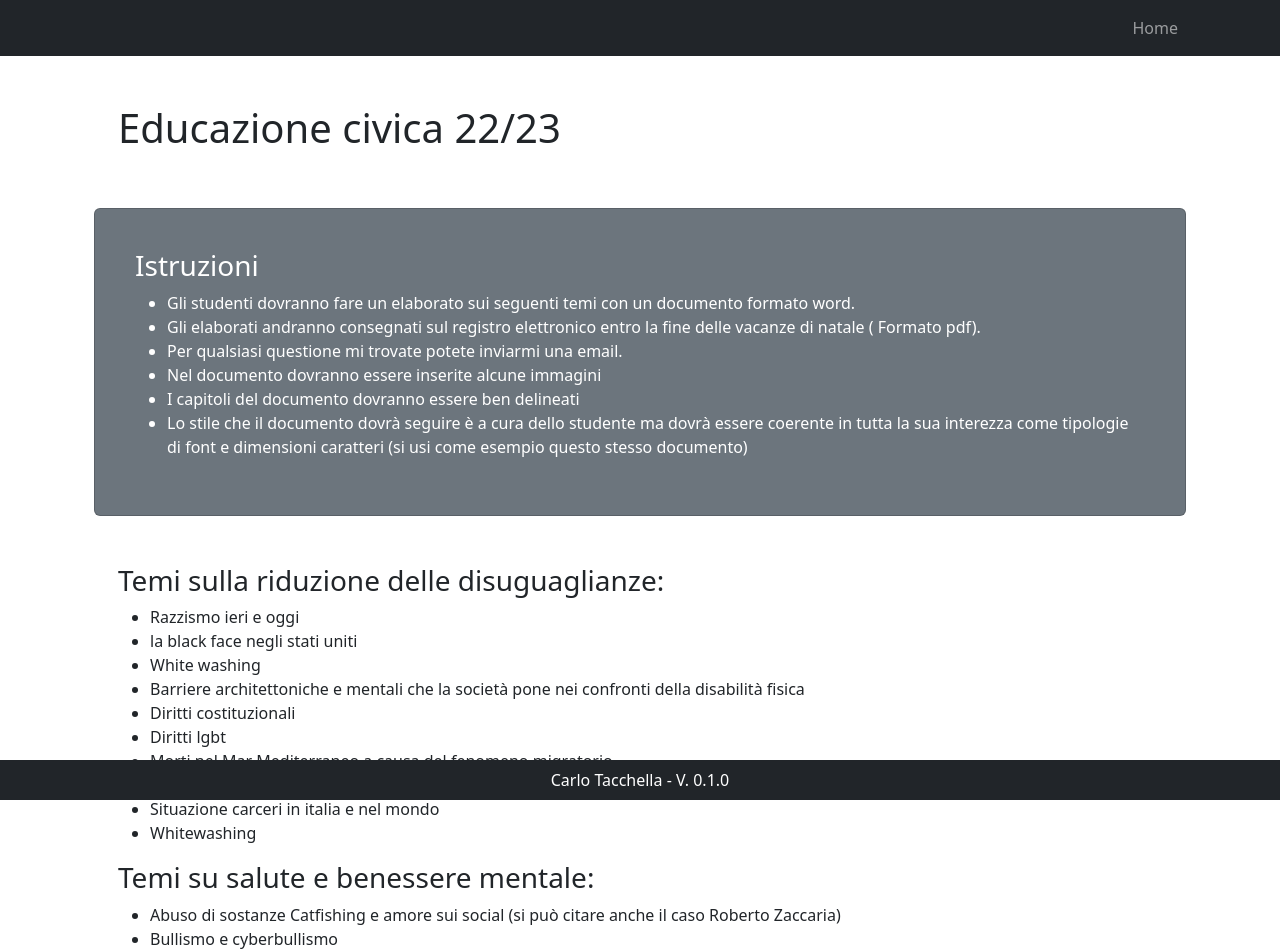
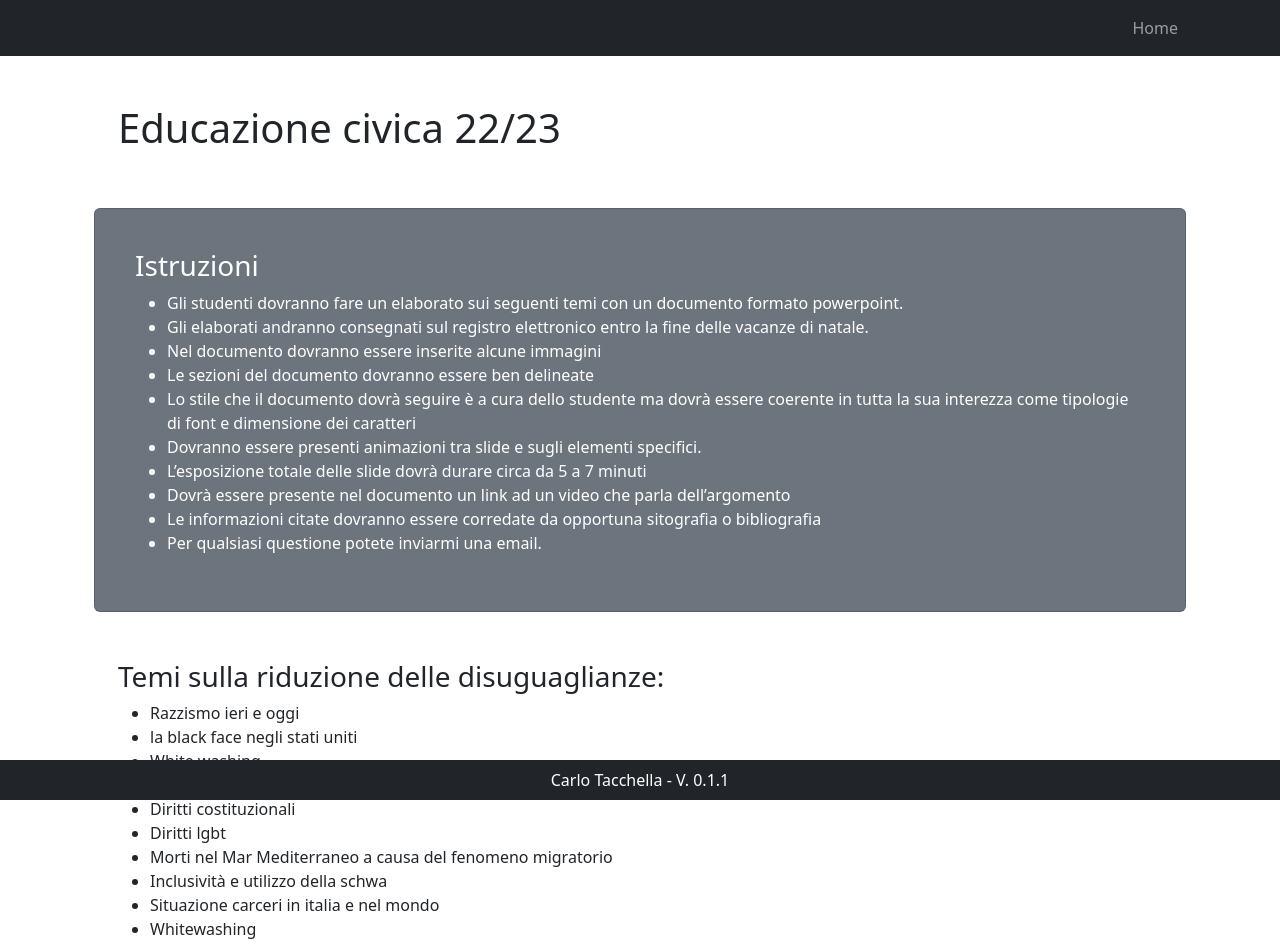
Before and after one commit to taccarlo/my_website, a React (Create React App) app: page /didattica/edCivica in a window 1280 px wide. Shown: the top 952 px of the page. Built offline with nearby package versions, Linux system fonts and the light colour scheme.

Commit message:
ed civica consegna

```diff
--- a/package.json
+++ b/package.json
@@ -1,6 +1,6 @@
 {
   "name": "Carlo Tacchella",
-  "version": "0.1.0",
+  "version": "0.1.1",
   "private": true,
   "dependencies": {
     "@testing-library/jest-dom": "^5.17.0",
--- a/src/components/pages/edCivica.js
+++ b/src/components/pages/edCivica.js
@@ -21,28 +21,40 @@ function EdCivica() {
                 <ul>
                   <li>
                     Gli studenti dovranno fare un elaborato sui seguenti temi
-                    con un documento formato word.
+                    con un documento formato powerpoint.
                   </li>
                   <li>
                     Gli elaborati andranno consegnati sul registro elettronico
-                    entro la fine delle vacanze di natale ( Formato pdf).
-                  </li>
-                  <li>
-                    Per qualsiasi questione mi trovate potete inviarmi una
-                    email.
+                    entro la fine delle vacanze di natale.
                   </li>
                   <li>
                     Nel documento dovranno essere inserite alcune immagini
                   </li>
                   <li>
-                    I capitoli del documento dovranno essere ben delineati
+                    Le sezioni del documento dovranno essere ben delineate
                   </li>
                   <li>
                     Lo stile che il documento dovrà seguire è a cura dello
                     studente ma dovrà essere coerente in tutta la sua interezza
-                    come tipologie di font e dimensioni caratteri (si usi come
-                    esempio questo stesso documento)
+                    come tipologie di font e dimensione dei caratteri
                   </li>
+                  <li>
+                    Dovranno essere presenti animazioni tra slide e sugli
+                    elementi specifici.
+                  </li>
+                  <li>
+                    L’esposizione totale delle slide dovrà durare circa da 5 a 7
+                    minuti
+                  </li>
+                  <li>
+                    Dovrà essere presente nel documento un link ad un video che
+                    parla dell’argomento
+                  </li>
+                  <li>
+                    Le informazioni citate dovranno essere corredate da
+                    opportuna sitografia o bibliografia
+                  </li>
+                  <li>Per qualsiasi questione potete inviarmi una email.</li>
                 </ul>
               </p>
             </div>
@@ -69,9 +81,10 @@ function EdCivica() {
             </ul>
             <h3>Temi su salute e benessere mentale: </h3>
             <ul>
+              <li>Abuso di sostanze</li>
               <li>
-                Abuso di sostanze Catfishing e amore sui social (si può citare
-                anche il caso Roberto Zaccaria)
+                Catfishing e amore sui social (si può citare anche il caso
+                Roberto Zaccaria)
               </li>
               <li> Bullismo e cyberbullismo</li>
               <li> I tipi di bullismo: verbale fisico e sociale </li>
@@ -89,35 +102,51 @@ function EdCivica() {
               <li>Parità di genere</li>
               <li>Femminicidio</li>
               <li>Discriminazione di genere </li>
-                <li>donne e materie stem, la matematica piace solo agli uomini?</li>
+              <li>
+                Donne e materie stem, la matematica piace solo agli uomini?
+              </li>
               <li>Afghanistan e diritti delle donne</li>
             </ul>
             <h3>Temi su lotta al cambiamento climatico:</h3>
             <ul>
               <li>Carne coltivata in laboratorio ed ecosostenibilità </li>
-            <li>Impatto della carne a livello ecologico, differenze ambientali tra tipi di carne</li>
+              <li>
+                Impatto della carne a livello ecologico, differenze ambientali
+                tra tipi di carne
+              </li>
               <li>Sparizione delle biodiversità </li>
               <li>Risparmio energetico</li>
               <li>Riscaldamento Globale</li>
               <li> Negazionismo in scienza e politica</li>
               <li> Api e biodiversità: l'importanza degli impollinatori</li>
-            <li>Il nucleare come energia pulita, pro e contro</li> </ul>
+              <li>Il nucleare come energia pulita, pro e contro</li>{" "}
+            </ul>
             <h3>Temi su città e comunità sostenibili</h3>
             <ul>
-            <li>Condivisione di video e immagini senza il consenso dei protagonisti (si può citare il caso Tiziana Cantone)</li>
+              <li>
+                Condivisione di video e immagini senza il consenso dei
+                protagonisti (si può citare il caso Tiziana Cantone)
+              </li>
               <li>Mobbing sul posto di lavoro </li>
               <li>La shitstorm e il fenomeno degli haters</li>
               <li>Utilizzo corretto dei social</li>
-            <li>Differenza tra informazione e disinformazione, la cura delle fonti e fenomeno delle Fake news </li>
+              <li>
+                Differenza tra informazione e disinformazione, la cura delle
+                fonti e fenomeno delle Fake news{" "}
+              </li>
               <li>Influenze Post pandemia in ambito sociale </li>
               <li>Difesa e valorizzazione patrimonio culturale</li>
               <li>Contrasto alle mafie</li>
               <li>Internet e frenesia della vita</li>
-            <li>Negazionismo e complottismo Denatalità in italia: problema economico o culturale?</li>
+              <li>
+                Negazionismo e complottismo Denatalità in italia: problema
+                economico o culturale?
+              </li>
               <li>
                 Sostenibilità sociale, ambientale ed economica di un’azienda
               </li>
-            <li> Greenwashing</li></ul>
+              <li> Greenwashing</li>
+            </ul>
           </p>
 
           <div className="card text-white bg-secondary my-5 py-4 ">
```
Lines whose indentation alone changed are shown as unchanged.
